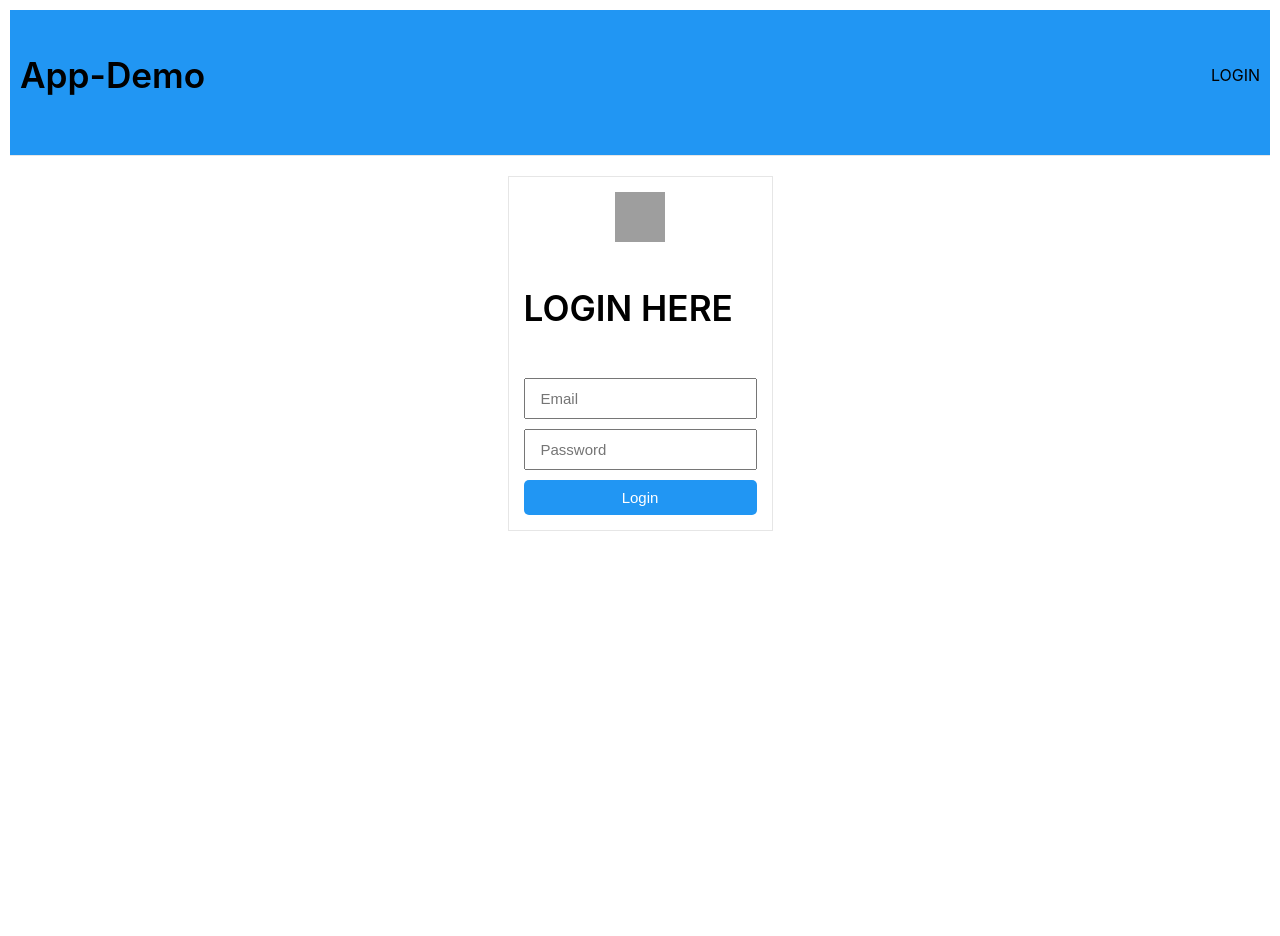
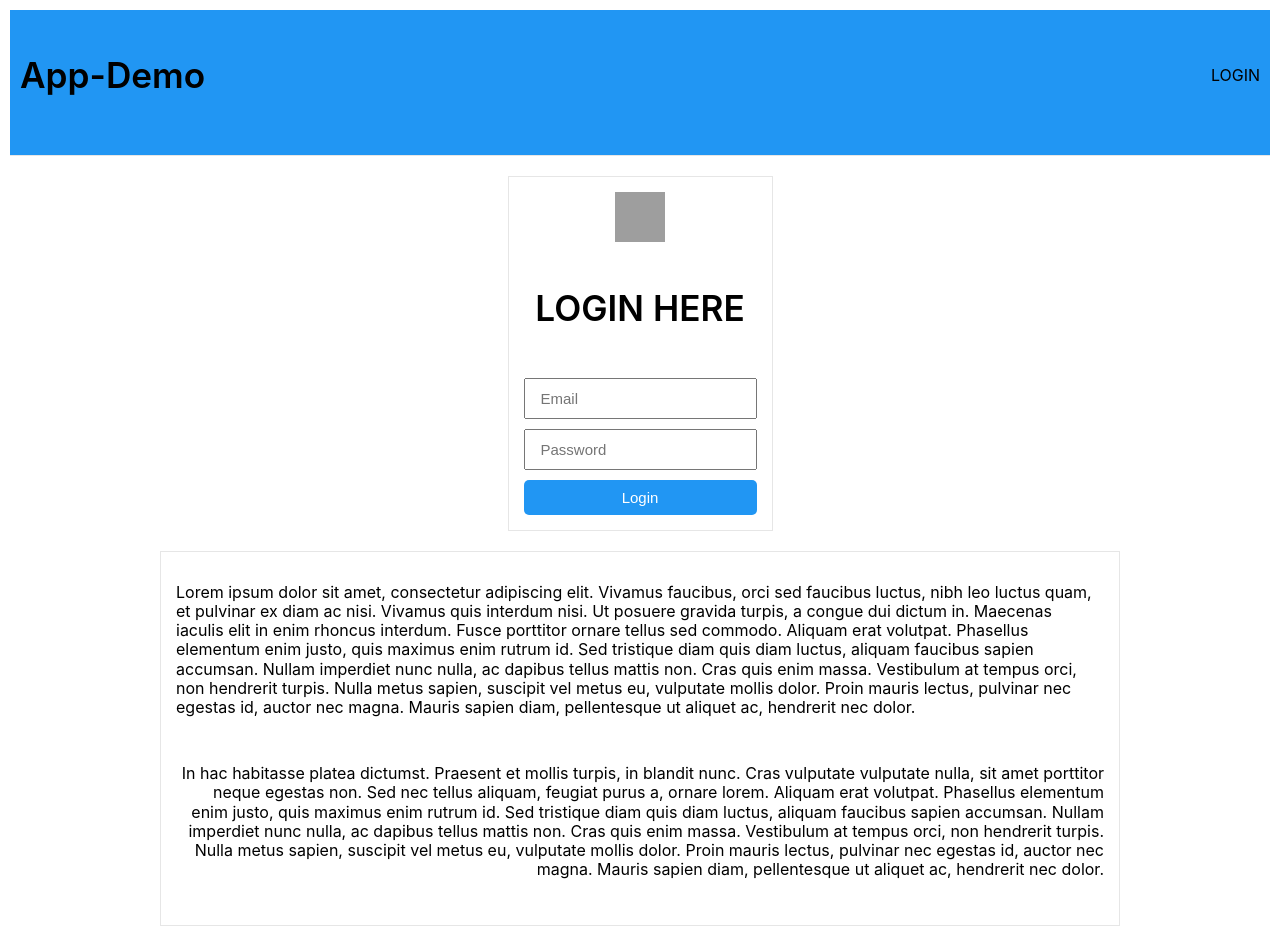
Before and after one commit to hcone5006/stitches-demo, a React (Create React App) app: page / in a window 1280 px wide. Before the commit the page ends 800 px from the top, so only its background shows below. Built offline with nearby package versions, Linux system fonts and the light colour scheme; grey boxes are pictures that could not be loaded.

Commit message:
continuing to play around with Stitches

```diff
--- a/src/App.js
+++ b/src/App.js
@@ -35,6 +35,17 @@ function App() {
           </Button>
         </Box>
       </Container>
+
+      <Container size="sm">
+        <Box border="solid">
+          <Paragraph size="sm" align="left">
+            Lorem ipsum dolor sit amet, consectetur adipiscing elit. Vivamus faucibus, orci sed faucibus luctus, nibh leo luctus quam, et pulvinar ex diam ac nisi. Vivamus quis interdum nisi. Ut posuere gravida turpis, a congue dui dictum in. Maecenas iaculis elit in enim rhoncus interdum. Fusce porttitor ornare tellus sed commodo. Aliquam erat volutpat. Phasellus elementum enim justo, quis maximus enim rutrum id. Sed tristique diam quis diam luctus, aliquam faucibus sapien accumsan. Nullam imperdiet nunc nulla, ac dapibus tellus mattis non. Cras quis enim massa. Vestibulum at tempus orci, non hendrerit turpis. Nulla metus sapien, suscipit vel metus eu, vulputate mollis dolor. Proin mauris lectus, pulvinar nec egestas id, auctor nec magna. Mauris sapien diam, pellentesque ut aliquet ac, hendrerit nec dolor.
+          </Paragraph>
+          <Paragraph size="sm" align="right">
+            In hac habitasse platea dictumst. Praesent et mollis turpis, in blandit nunc. Cras vulputate vulputate nulla, sit amet porttitor neque egestas non. Sed nec tellus aliquam, feugiat purus a, ornare lorem. Aliquam erat volutpat. Phasellus elementum enim justo, quis maximus enim rutrum id. Sed tristique diam quis diam luctus, aliquam faucibus sapien accumsan. Nullam imperdiet nunc nulla, ac dapibus tellus mattis non. Cras quis enim massa. Vestibulum at tempus orci, non hendrerit turpis. Nulla metus sapien, suscipit vel metus eu, vulputate mollis dolor. Proin mauris lectus, pulvinar nec egestas id, auctor nec magna. Mauris sapien diam, pellentesque ut aliquet ac, hendrerit nec dolor.
+          </Paragraph>
+        </Box>
+      </Container>
     </>
   );
 }
--- a/src/Components/Container.jsx
+++ b/src/Components/Container.jsx
@@ -10,12 +10,12 @@ export const Container = styled("div", {
   variants: {
     size: {
       sm: {
-        width: "100%",
-        height: "50px",
+        width: "75%",
+        marginLeft: "auto",
+        marginRight: "auto"
       },
       lg: {
         width: "100%",
-        height: "60px",
       },
     },
     align: {
--- a/src/Components/Paragraph.jsx
+++ b/src/Components/Paragraph.jsx
@@ -18,13 +18,13 @@ export const Paragraph = styled("p", {
     },
     align: {
       center: {
-        alignItems: "center",
+        textAlign: "center",
       },
       left: {
-        alignItems: "flex-start",
+        textAlign: "left",
       },
       right: {
-        alignItems: "flex-end",
+        textAlign: "right",
       },
     },
   },
```
